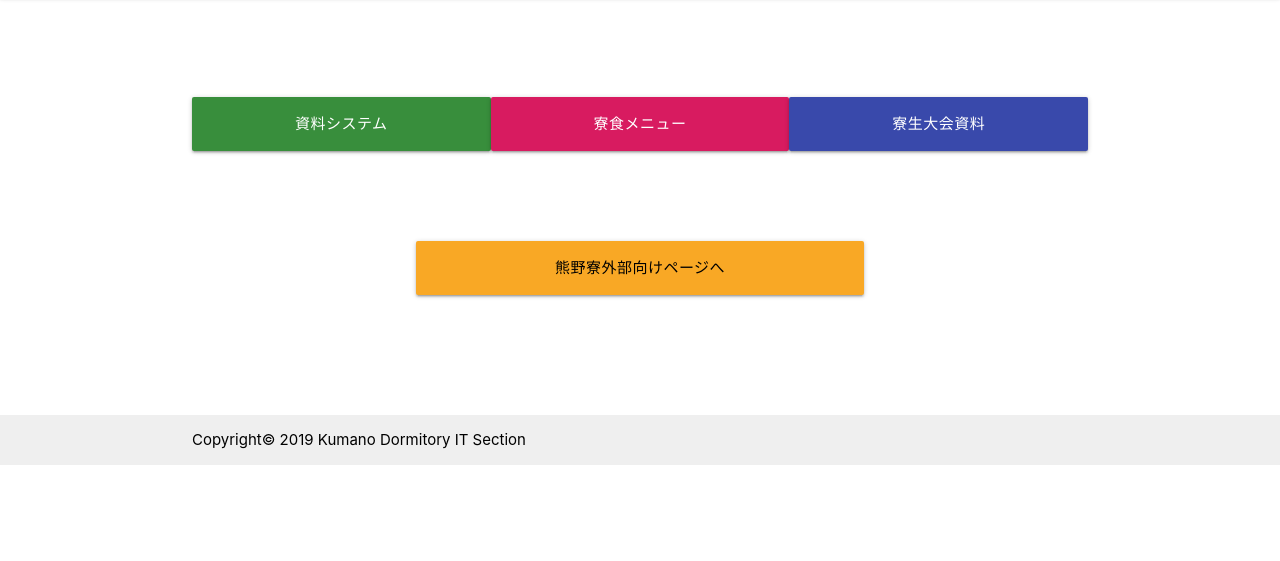
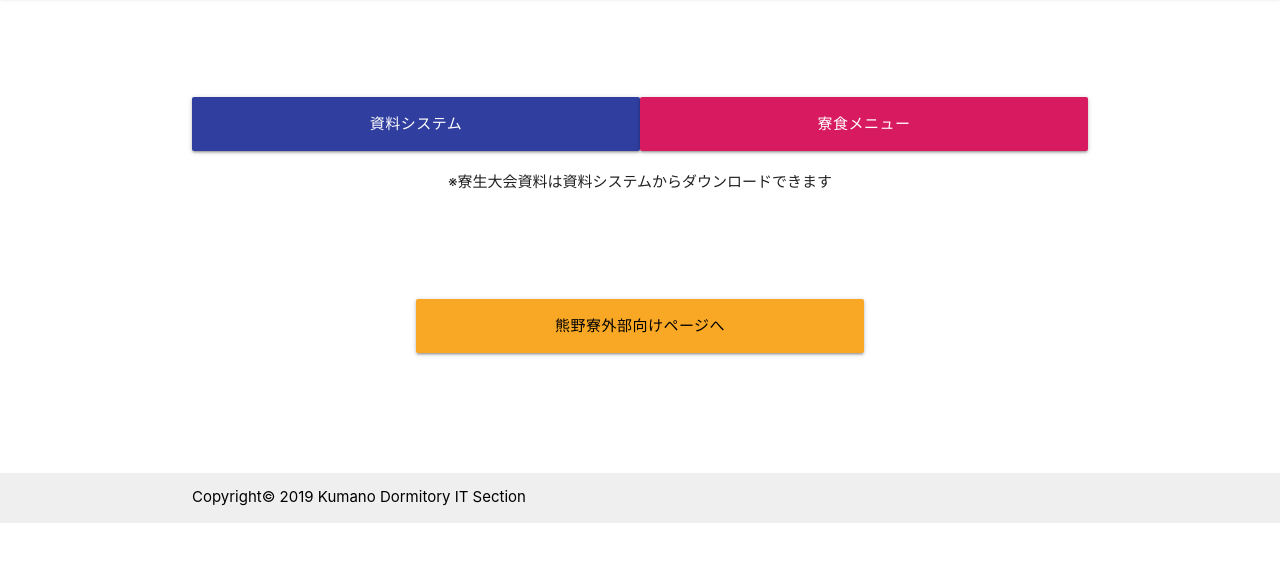
Before and after one commit to genya0407/kumano-top, a plain HTML site: page internal/index.html in a window 1280 px wide. Shown: the part 67-628 px from the top of the page. Drawn offline with nearby package versions, Linux system fonts and the light colour scheme.

Commit message:
寮生向けページの修正

```diff
--- a/internal/index.html
+++ b/internal/index.html
@@ -18,9 +18,11 @@
 
         <div class="container center-align">
             <div class="row">
-                <a href="https://docs.kumano-ryo.com" class="waves-effect waves-light btn-large green darken-2 col s12 m4 l4">資料システム</a>
-                <a href="https://menus.kumano-ryo.com" class="waves-effect waves-light btn-large pink darken-1 white-text col s12 m4 l4">寮食メニュー</a>
-                <a href="/internal/ryosei_taikai.html" class="waves-effect waves-light btn-large indigo darken-1 white-text col s12 m4 l4">寮生大会資料</a>
+                <a href="https://docs.kumano-ryo.com" class="waves-effect waves-light btn-large indigo darken-2 col s12 m6 l6">資料システム</a>
+                <a href="https://menus.kumano-ryo.com" class="waves-effect waves-light btn-large pink darken-1 white-text col s12 m6 l6">寮食メニュー</a>
+            </div>
+            <div class="row">
+                <p>※寮生大会資料は資料システムからダウンロードできます</p>
             </div>
         </div>
 
```
